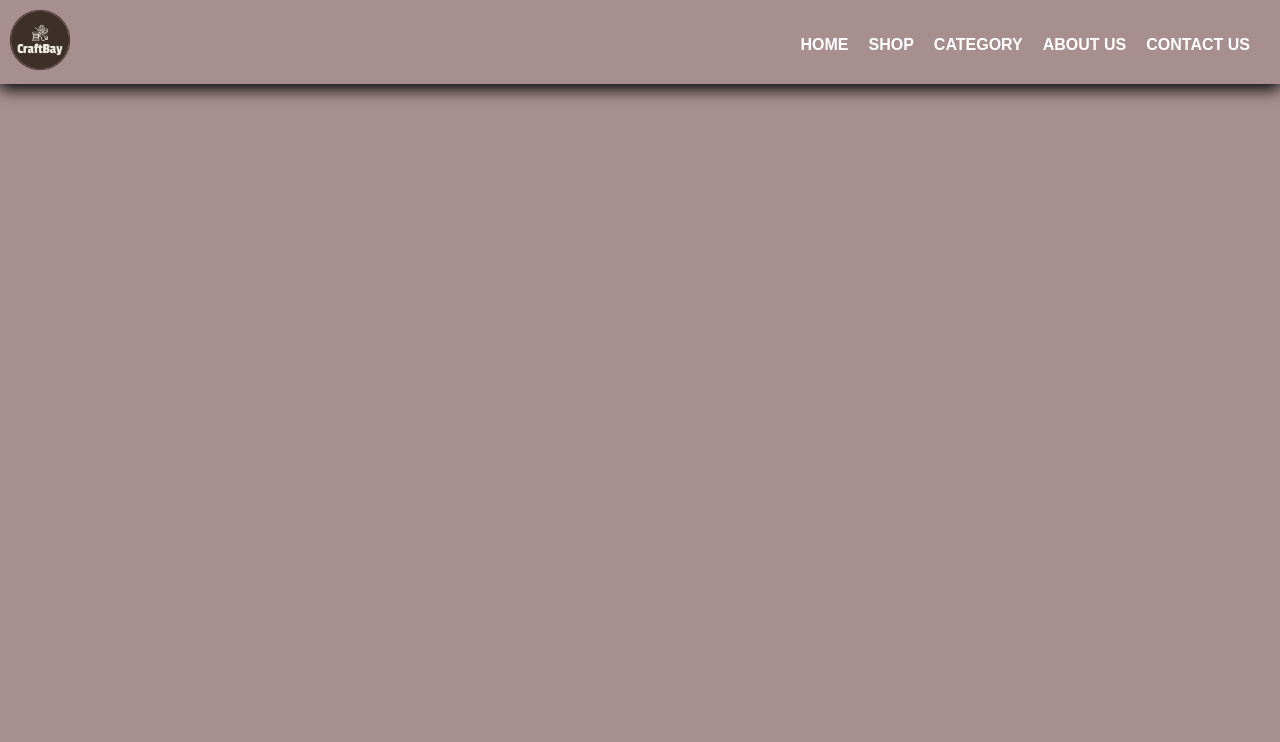
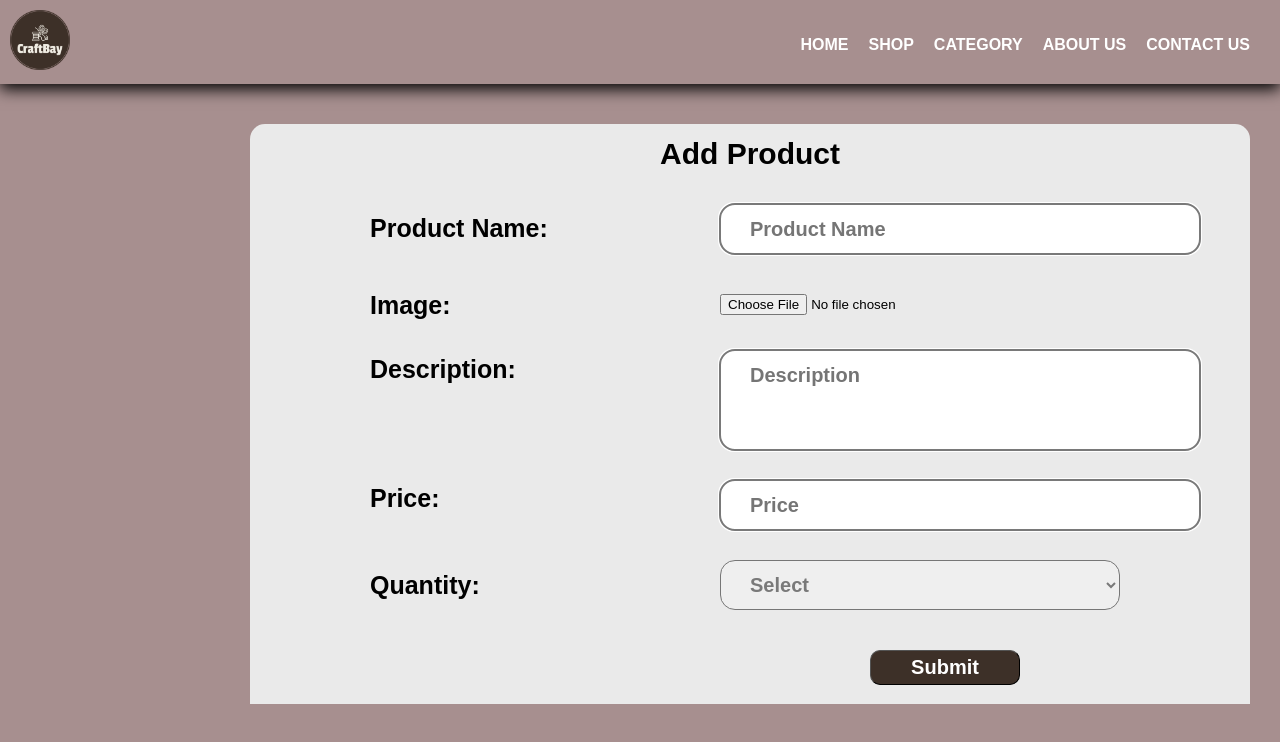
Before and after one commit to chamindu815/Craft_Bay, a React (Create React App) app: page /adminaddproducts in a window 1280 px wide. Shown: the top 742 px of the page. Built offline with nearby package versions, Linux system fonts and the light colour scheme.

Commit message:
create admin add product interface

```diff
--- a/src/App.js
+++ b/src/App.js
@@ -5,6 +5,7 @@ import Product from "./Components/Products/product";
 import { BrowserRouter, Routes, Route } from "react-router-dom";
 import Navigation from "./Components/Navigation/navigation";
 import ViewProduct from "./Components/ViewSingleProduct/viewproduct";
+import AdminAddProduct from "./Components/AdminAddProduct/adminaddproduct";
 
 
 function App() {
@@ -18,6 +19,7 @@ function App() {
           <Route path="/register" element={<Register />}></Route>
           <Route path="/products" element={<Product />}></Route>
           <Route path="/viewproduct" element={<ViewProduct />}></Route>
+          <Route path="/adminaddproducts" element={<AdminAddProduct />}></Route>
 
         </Route>
       </Routes>
--- /dev/null
+++ b/src/Components/AdminAddProduct/adminaddproduct.css
@@ -0,0 +1,176 @@
+.prod-main-cont{
+    width: 1000px;
+    height: 580px;
+    background-color: #eaeaea;
+    margin-left: 250px;
+    margin-right: 250px;
+    margin-top: 40px;
+    display: flex;
+    flex-direction: column;
+    border-radius: 15px;
+
+}
+
+.prod-form-name{
+    text-align: center;
+    font-weight: bolder;
+    font-size: 30px;
+    margin-top: 13px;
+    margin-bottom: 13px;
+}
+
+
+
+.prod-add-container{
+    width: 1000px;
+    height: 520px;
+    background-color: #eaeaea;
+    margin-left: px;
+    margin-right:0px;
+    margin-top: 0px;
+    display: flex;
+}
+
+.prod-add-label{
+    max-width: 100%;
+    width: 400px;
+    height: 520px;
+    /* background-color: red; */
+    display: flex;
+    flex-direction: column;
+}
+
+.prod-add-txtbox{
+    margin-left: 20px;
+    max-width: 100%;
+    width: 580px;
+    height: 520px;
+    /* background-color: yellow; */
+    display: flex;
+    flex-direction: column;
+
+}
+
+.form-prod-name{
+    font-size: 25px;
+    margin-top: 30px;
+    margin-left: 120px;
+    font-weight: bold;
+}
+
+.form-prod-img{
+    font-size: 25px;
+    margin-top: 48px;
+    margin-left: 120px;
+    font-weight: bold;
+
+}
+
+.form-prod-des{
+    font-size: 25px;
+    margin-top: 35px;
+    margin-left: 120px;
+    font-weight: bold;
+
+}
+
+.form-prod-price{
+    font-size: 25px;
+    margin-top: 100px;
+    margin-left: 120px;
+    font-weight: bold;
+
+}
+
+.form-prod-qnt{
+    font-size: 25px;
+    margin-top: 58px;
+    margin-left: 120px;
+    font-weight: bold;
+}
+
+.input-prod-name{
+    height: 50px;
+    width: 480px;
+    background: rgb(255, 255, 255);
+    border: white;
+    border-radius: 15px;
+    outline: auto;
+    color: #797979;
+    font-size: 20px;
+    font-weight: bold;
+    margin: 0px 50px;
+    padding-left: 30px;
+    margin-top: 20px;
+}
+
+
+.input-prod-des{
+    height: 100px;
+    width: 480px;
+    background: rgb(255, 255, 255);
+    border: white;
+    border-radius: 15px;
+    outline: auto;
+    color: #797979;
+    font-size: 20px;
+    font-weight: bold;
+    margin: 0px 50px;
+    padding-left: 30px;
+    padding-bottom: 50px;
+    margin-top: 35px;
+}
+
+.input-prod-price{
+    height: 50px;
+    width: 480px;
+    background: rgb(255, 255, 255);
+    border: rgb(0, 0, 0);
+    border-radius: 15px;
+    outline:auto;
+    color: #797979;
+    font-size: 20px;
+    font-weight: bold;
+    margin: 0px 50px;
+    padding-left: 30px;
+    margin-top: 30px;
+}
+
+.prod-dropdown{
+    font-size: 20px;
+    margin-top: 30px;
+    margin-left: 50px;
+    margin-right: 80px;
+    width: 400px;
+    height: 50px;
+    border-radius: 15px;
+    padding-left: 25px;
+    color: #797979;
+    font-weight: bold;
+}
+
+.input-prod-img{
+    margin: 0px 50px;
+    margin-left: 50px;
+    margin-top: 40px;
+}
+
+.add-prod-btn{
+    margin-top: 40px;
+    width: 150px;
+    height: 35px;
+    font-size: 20px;
+    border-radius: 10px;
+    cursor: pointer;
+    margin-left: 200px;
+    border-width: 0.5px;
+    font-weight: bold;
+    background-color: #3d3028;
+    color: white;
+}
+
+.add-prod-btn:hover {
+    background-color: blue;
+    color: white;
+    box-shadow: 0 10px 16px 0 rgba(0, 0, 255, 0.24), 0 17px 50px 0 rgba(0,0,0,0.19);
+  }
--- /dev/null
+++ b/src/Components/AdminAddProduct/adminaddproduct.jsx
@@ -0,0 +1,56 @@
+import React from "react";
+import "./adminaddproduct.css";
+
+const AdminAddProduct = () => {
+  return (
+    <>
+      <div className="prod-main-cont">
+        <label className="prod-form-name">Add Product</label>
+        <div className="prod-add-container">
+          <div className="prod-add-label">
+            <label className="form-prod-name"> Product Name:</label>
+            <label className="form-prod-img">Image:</label>
+            <label className="form-prod-des">Description:</label>
+            <label className="form-prod-price">Price:</label>
+            <label className="form-prod-qnt">Quantity:</label>
+          </div>
+
+          <div className="prod-add-txtbox">
+            <input
+              className="input-prod-name"
+              type="productname"
+              placeholder="Product Name"
+            />
+            <input
+              className="input-prod-img"
+              type="file"
+              accept="image/*"
+            ></input>
+            <input
+              className="input-prod-des"
+              type="productdescription"
+              placeholder="Description"
+            />
+            <input
+              className="input-prod-price"
+              type="productprice"
+              placeholder="Price"
+            />
+
+            <select className="prod-dropdown">
+              <option value="Select">Select</option>
+              <option value="Wooden">Wooden Crafts</option>
+              <option value="Wall Hanger">Wall Hanger</option>
+              <option value="Textile">Textile</option>
+              <option value="Clay">Clay</option>
+              <option value="Metal">Metal</option>
+            </select>
+            <button className="add-prod-btn">Submit</button>
+          </div>
+        </div>
+      </div>
+    </>
+  );
+};
+
+export default AdminAddProduct;
```
Also changed, not shown: src/Components/Products/product.jsx (+26 -23 lines).
